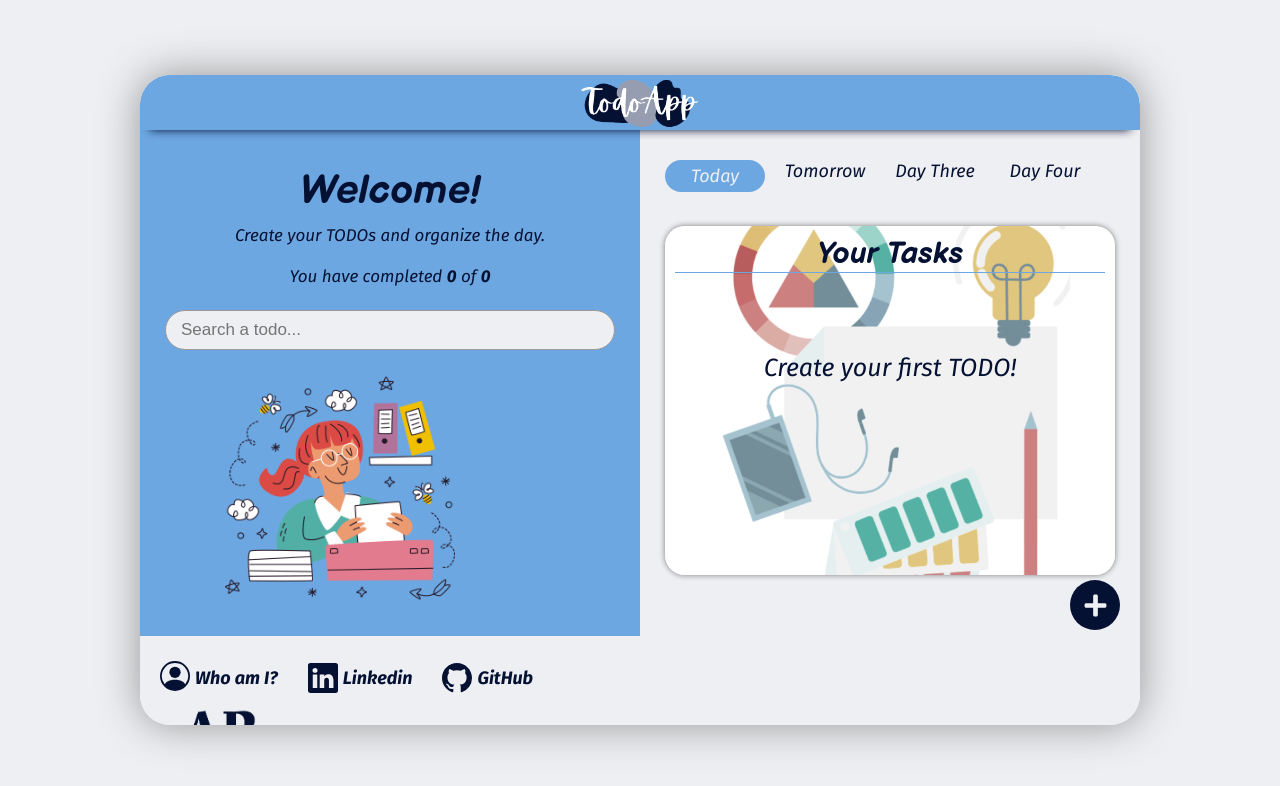
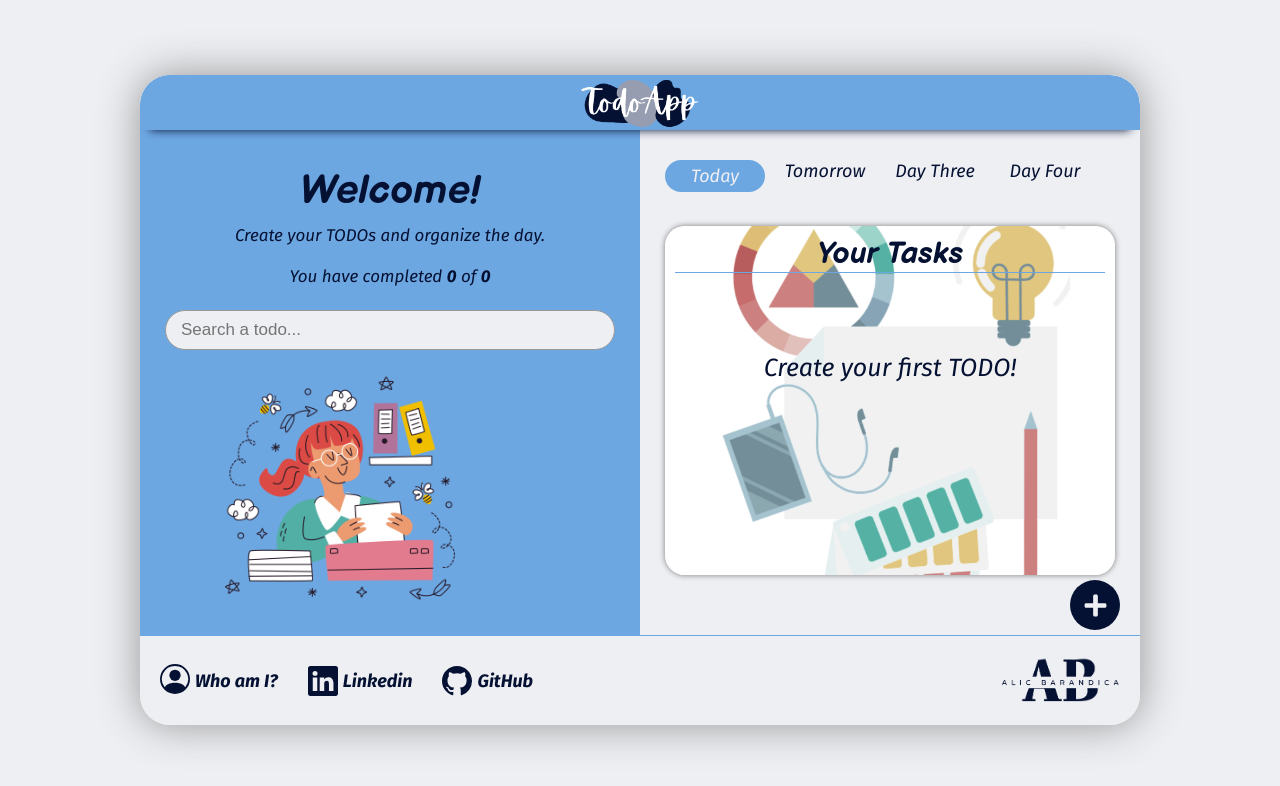
Before and after one commit to Alicbm/todo-app, a React (Create React App) app: page / in a window 1280 px wide. Shown: the top 786 px of the page. Built offline with nearby package versions, Linux system fonts and the light colour scheme; the HTML template or start-up script is replaced by a standard one.

Commit message:
small probles resolved en footer

```diff
--- a/src/styles/Footer.css
+++ b/src/styles/Footer.css
@@ -1,6 +1,7 @@
 .Footer{
   width: 100%;
   height: 210px;
+  grid-area: footer;
   display: flex;
   flex-wrap: wrap;
   justify-content: space-between;
```
